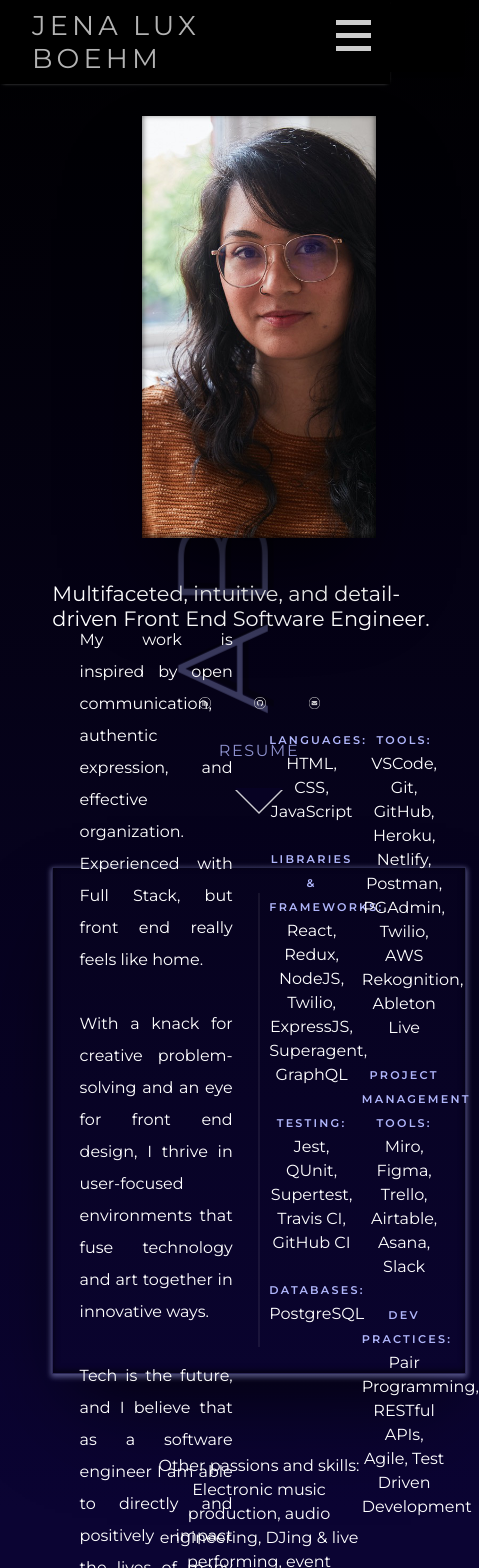
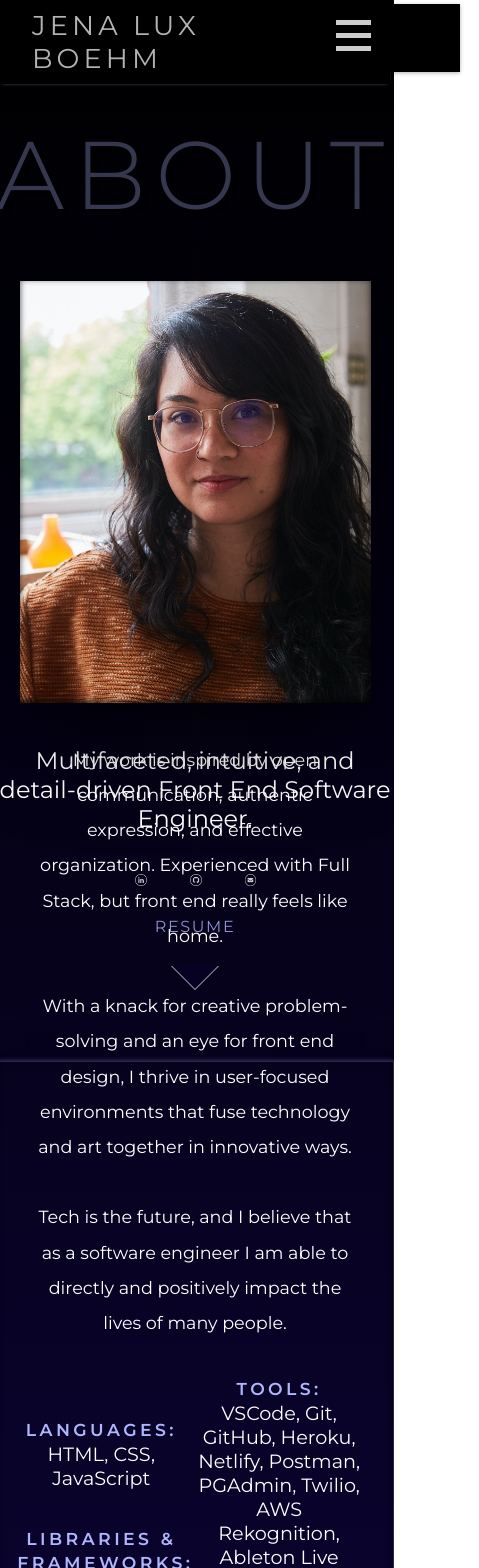
Before and after one commit to jena-boehm/portfolio-site, a React app: page /about in a window 390 px wide. Shown: the top 1568 px of the page, 479 px wide, since content can reach past the window. Built offline with nearby package versions, Linux system fonts and the light colour scheme.

Commit message:
about home and about page ipad responsive

```diff
--- a/src/components/about/About.css
+++ b/src/components/about/About.css
@@ -38,7 +38,7 @@ html {
         text-shadow: 6px 6px 1px black;
     }
 
-    .aboutRight {
+    .aboutRight  {
         display: flex;
         justify-content: center;
         align-items: center;
@@ -131,11 +131,6 @@ html {
                     text-align: center;
                     padding: 0 0 1.1em 0;
 
-                    .techStackTitle {
-                        text-align: center;
-                        text-decoration: underline;
-                    }
-
                     .techStackLeft {
                         display: flex;
                         justify-content: center;
@@ -175,7 +170,8 @@ html {
                     }
                 }
             }
-    }
+        }
+
         .bottomBlurb {
             width: 70%;
             text-align: center;
@@ -197,7 +193,7 @@ html {
             margin-bottom: 3em;
             position: relative;
             top: 45%;
-            margin: 2vh 0 4vh 0;
+            margin: 2vh 0 6vh 0;
             cursor: pointer;
         }
     }
@@ -223,3 +219,94 @@ html {
         }
     }
 }
+
+@media (max-width: 1100px) {
+    .aboutContainer {
+
+        .titleLeft {
+            display: none;
+        }
+
+        .aboutRight {
+            margin: 2em;
+
+            .aboutRightSection {
+
+                .rightTop {
+
+                    .titleTop {
+                        font-size: 6em;
+                        letter-spacing: 0.1em;
+                        margin: 0 0 0.5em 0;
+                        padding: 0;
+                        height: max-content;
+                        opacity: 0.3;
+                        z-index: -1;
+                        font-weight: 300;
+                        color: #B0B6FB;
+                        text-shadow: 6px 6px 1px black;
+                    }
+
+                    .crop {
+                        width: 90vw;
+                    }
+
+                    .description {
+                        font-size: 1.5em;
+                        text-align: center;
+                    }
+
+                    .socials {
+                        margin: 3vh 0 2vh 0;
+                    }
+                }
+
+                .rightMain {
+                    flex-direction: column;
+                    height: 70vh;
+
+                    .bio {
+                        width: 90%;
+                        font-size: 1.1em;
+                        text-align: center;
+                    }
+
+                    .line {
+                        background-image: url('../../../public/images/horizontal-line.png');
+                        background-repeat: repeat-x;
+                        background-size: 2%;
+                        width: 60%;
+                        height: 12%;
+                    }
+
+                    .techStack {
+                        width: 90%;
+
+                        .techStackLeft {
+                            font-size: 1.2em;
+
+                            .stackHeader {
+                                font-size: 0.9em;
+                            }
+                        }
+
+                        .techStackRight {
+                            font-size: 1.2em;
+
+                            .stackHeader {
+                                font-size: 0.9em;
+                            }
+                        }
+                    }
+                }
+            }
+
+            .bottomBlurb {
+                font-size: 1.2em;
+                width: 100%;
+                margin: 2em 0 1em 0;
+            }
+        }
+
+    }
+}
--- a/src/components/about/About.jsx
+++ b/src/components/about/About.jsx
@@ -1,5 +1,5 @@
 /* eslint-disable max-len */
-import React, { useRef } from 'react';
+import React, { useRef, useState, useEffect } from 'react';
 import { useLocation } from 'react-router-dom';
 import styles from './About.css';
 // import headshot from '../../../public/images/headshot.jpg';
@@ -9,10 +9,20 @@ import { ScrollTwo } from '../scroll/ScrollTwo';
 export const About = () => {
   const location = useLocation();
   const ref = useRef(null);
+  const [isMobile, setMobile] = useState(window.innerWidth < 1100);
 
   const handleScroll = () => {
     ref.current.scrollIntoView();
   };
+
+  const handleMobile = () => {
+    setMobile(window.innerWidth < 1100);
+  };
+
+  useEffect(() => {
+    window.addEventListener('resize', handleMobile);
+    return () => window.removeEventListener('resize', handleMobile);
+  });
 
   return (
     <div className={styles.aboutContainer}>
@@ -20,9 +30,15 @@ export const About = () => {
             ABOUT
       </h1>
 
-      <section className={styles.aboutRight} style={location.pathname === '/' ? { margin: '2em' } : { margin: '2em 2em 2em 10em' } }>
+      <section className={styles.aboutRight}
+        style={location.pathname === '/about' && isMobile
+          ? { margin: '2em' }
+          : location.pathname === '/'
+            ? { margin: '2em' }
+            : { margin: '2em 2em 2em 10em' } }>
         <section className={styles.aboutRightSection}>
           <section className={styles.rightTop}>
+            {location.pathname === '/about' && isMobile && <div className={styles.titleTop}>ABOUT</div>}
             <div className={styles.crop}>
               {/* <img
                 className={styles.headshot}
--- a/src/components/home/Home.css
+++ b/src/components/home/Home.css
@@ -44,3 +44,13 @@
         }
     }
 }
+
+@media (max-width: 1100px) {
+    .homeAbout {
+
+        .scrollLocation {
+            margin-bottom: 12vh;
+        }
+    }
+
+}
```
Also changed, not shown: public/images/horizontal-line.png (added).
